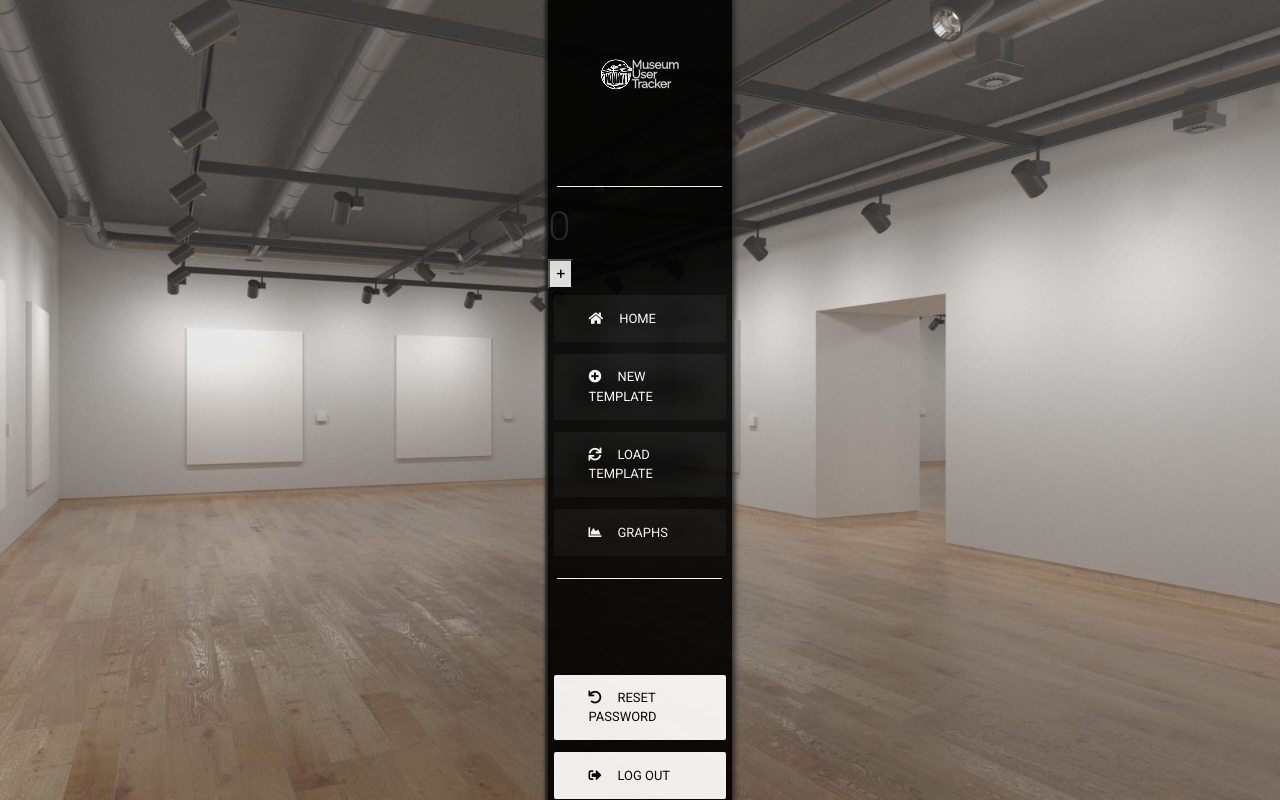
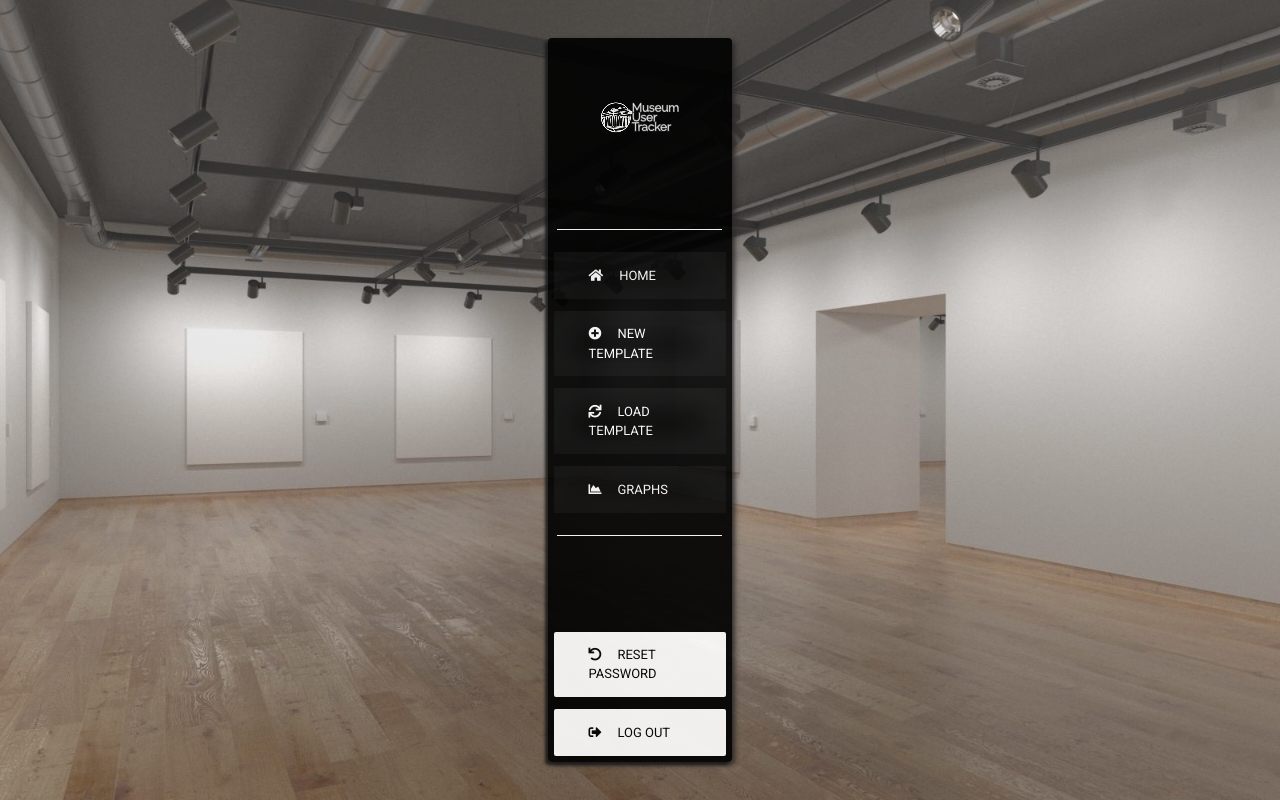
Before and after one commit to AdonisAgelis/thesis-project, a React (Create React App) app in the folder frontend/: page /profile in a window 1280 px wide. Built offline with nearby package versions, Linux system fonts and the light colour scheme.

Commit message:
First Redux Refactoring

```diff
--- a/frontend/src/UIComponents/buttons.component.js
+++ b/frontend/src/UIComponents/buttons.component.js
@@ -10,18 +10,19 @@ import {
 } from "mdbreact";
 
 import "../styles/profile.css";
+import { useDispatch } from "react-redux";
+import { dropSecondColumn } from "../actions";
 
-const Buttons = props => {
-
+const Buttons = (props) => {
   const [buttonProp, setButtonProp] = useState(props);
-
+  const columnToggle = useDispatch();
   const [typeOfPeople, setTypeOfPeople] = useState(3);
-  const [numOfPeople, setNumOfPeople] = useState('NUMBER OF PEOPLE');
+  const [numOfPeople, setNumOfPeople] = useState("NUMBER OF PEOPLE");
 
   const handleDropDown = async (index) => {
     if (index !== typeOfPeople) {
       await setTypeOfPeople(index);
-      await setNumOfPeople('NUMBER OF PEOPLE');
+      await setNumOfPeople("NUMBER OF PEOPLE");
     }
   };
 
@@ -95,10 +96,7 @@ const Buttons = props => {
           <MDBDropdownToggle caret id="dd2" rounded color="blue-grey">
             {numOfPeople}
           </MDBDropdownToggle>
-            {groupDropDownOptions(
-              typeOfPeople,
-              dropdownItems
-            )}
+          {groupDropDownOptions(typeOfPeople, dropdownItems)}
         </MDBDropdown>
       </div>
     );
@@ -124,7 +122,10 @@ const Buttons = props => {
     );
   } else if (buttonProp.type === "new") {
     return (
-        <MDBBtn className="styleBtn" onClick={sendColumnMidIsOpen}>
+      <MDBBtn
+        className="styleBtn"
+        onClick={() => columnToggle(dropSecondColumn())}
+      >
         <MDBIcon icon="plus-circle" style={{ marginRight: "1rem" }} />
         New Template
       </MDBBtn>
@@ -158,6 +159,6 @@ const Buttons = props => {
       </MDBBtn>
     );
   }
-}
+};
 
 export default Buttons;
--- a/frontend/src/UIComponents/columnsProfile.component.js
+++ b/frontend/src/UIComponents/columnsProfile.component.js
@@ -1,6 +1,6 @@
 import React, { useState } from "react";
-import { DndProvider } from 'react-dnd';
-import { HTML5Backend } from 'react-dnd-html5-backend';
+import { DndProvider } from "react-dnd";
+import { HTML5Backend } from "react-dnd-html5-backend";
 
 import {
   MDBCol,
@@ -19,16 +19,9 @@ import Buttons from "./buttons.component";
 import logo from "../images/logo.png";
 import DnDIcons from "./dndIcons.component";
 import { useSelector, useDispatch } from "react-redux";
-import { increment } from '../actions';
 
 const ColumnsProfile = (props) => {
-  const tester = useSelector(state => state.testReducer);
-  const dispatch = useDispatch();
   const [columnProp, setColumnProp] = useState(props);
-
-  const sendColumnMidIsOpen = (childData) => {
-    columnProp.parentCallback(childData);
-  };
 
   if (columnProp.columnPos === 2) {
     return (
@@ -53,10 +46,10 @@ const ColumnsProfile = (props) => {
               className="hr-light"
               style={{ width: "90%", marginLeft: "5%" }}
             />
-            <div><h1>{tester}</h1><button onClick={() => dispatch(increment(5))}>+</button></div>
+
             <Buttons type="home" />
 
-            <Buttons type="new" func={sendColumnMidIsOpen} />
+            <Buttons type="new" />
             <Buttons type="load" />
             <Buttons type="graph" />
             <hr
@@ -80,7 +73,7 @@ const ColumnsProfile = (props) => {
                 <MDBCardTitle style={{ textAlign: "center" }}>
                   <MDBTypography style={{ color: "white" }} tag="h4">
                     {/* Name of Room */}
-                </MDBTypography>
+                  </MDBTypography>
                 </MDBCardTitle>
                 <hr style={{ width: "90%", marginLeft: "5%" }} />
                 <MDBCardText style={{ textAlign: "center" }}></MDBCardText>
@@ -90,16 +83,20 @@ const ColumnsProfile = (props) => {
                   </div>
                   <div id="item2">
                     <div className="dragNdrop">
-                      <DnDIcons role="entrance" /><p>ENTRANCE</p>
+                      <DnDIcons role="entrance" />
+                      <p>ENTRANCE</p>
                     </div>
                     <div className="dragNdrop">
-                      <DnDIcons role="exit" /><p>EXIT</p>
+                      <DnDIcons role="exit" />
+                      <p>EXIT</p>
                     </div>
                     <div className="dragNdrop">
-                      <DnDIcons role="accessPoint" /><p>ACCESS POINT</p>
+                      <DnDIcons role="accessPoint" />
+                      <p>ACCESS POINT</p>
                     </div>
                     <div className="dragNdrop">
-                      <DnDIcons role="exhibit" /><p>EXHIBIT</p>
+                      <DnDIcons role="exhibit" />
+                      <p>EXHIBIT</p>
                     </div>
                   </div>
                 </div>
--- a/frontend/src/UIComponents/profile.component.js
+++ b/frontend/src/UIComponents/profile.component.js
@@ -2,14 +2,11 @@ import React, { useState } from "react";
 import { MDBMask, MDBView } from "mdbreact";
 import "../styles/profile.css";
 import ColumnsProfile from "./columnsProfile.component";
+import { dropSecondColumn } from "../actions";
+import { useSelector } from "react-redux";
 
 const Profile = () => {
-
-  const [midMenuisOpen, setMidMenuisOpen] = useState('1');
-
-  const callbackFunction = (childData) => {
-    setMidMenuisOpen(childData);
-  };
+  const midMenuisOpen = useSelector((state) => state.dropMidColumnReducer);
 
   const columnPos = 2;
 
@@ -17,16 +14,8 @@ const Profile = () => {
     <div id="profile">
       <MDBView>
         <MDBMask className="d-flex justify-content-center align-items-center gradient">
-            <ColumnsProfile
-              columnPos={columnPos}
-              parentCallback={callbackFunction}
-            />
+          <ColumnsProfile columnPos={columnPos} />
           {midMenuisOpen === "2" ? (
-              <ColumnsProfile columnPos={columnPos + 5} />
-            ) : (
-              true
-            )}
-            {midMenuisOpen === "3" ? (
             <ColumnsProfile columnPos={columnPos + 5} />
           ) : (
             true
@@ -35,6 +24,6 @@ const Profile = () => {
       </MDBView>
     </div>
   );
-}
+};
 
 export default Profile;
--- a/frontend/src/actions/index.js
+++ b/frontend/src/actions/index.js
@@ -1,6 +1,5 @@
-export const increment = (num) => {
-    return {
-        type: 'INCREMENT',
-        payload: num
-    }
+export const dropSecondColumn = () => {
+  return {
+    type: "DROP_SECOND_COLUMN",
+  };
 };
--- a/frontend/src/reducers/index.js
+++ b/frontend/src/reducers/index.js
@@ -1,8 +1,8 @@
-import testReducer from './test';
-import { combineReducers } from 'redux';
+import dropMidColumnReducer from "./profile";
+import { combineReducers } from "redux";
 
 const allReducers = combineReducers({
-    testReducer
+  dropMidColumnReducer,
 });
 
 export default allReducers;
--- /dev/null
+++ b/frontend/src/reducers/profile.js
@@ -0,0 +1,10 @@
+const dropMidColumnReducer = (state = "1", action) => {
+  switch (action.type) {
+    case "DROP_SECOND_COLUMN":
+      return "2";
+    default:
+      return state;
+  }
+};
+
+export default dropMidColumnReducer;
--- a/frontend/src/reducers/test.js
+++ /dev/null
@@ -1,10 +0,0 @@
-const testReducer = (state = 0, action) => {
-    switch (action.type) {
-        case 'INCREMENT':
-            return state + action.payload;
-        default:
-            return state;
-    }
-};
-
-export default testReducer;
```
Lines whose indentation alone changed are shown as unchanged.
